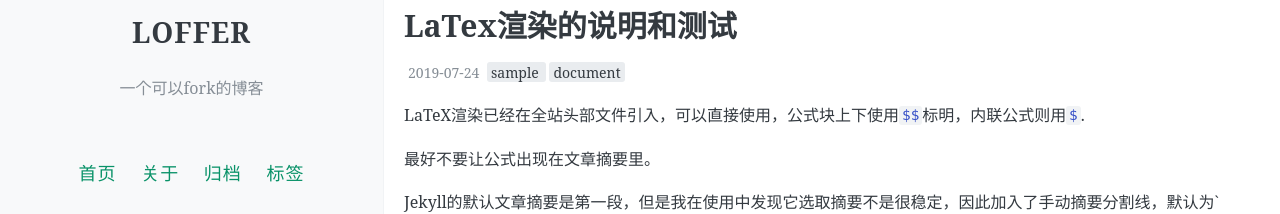
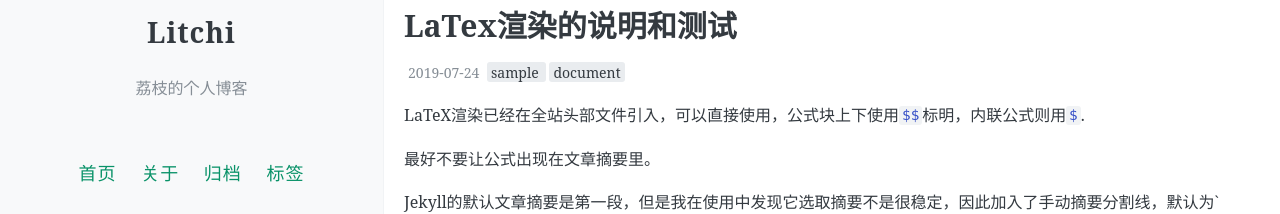
Before and after one commit to woshiwanglizhi/litchi, a Jekyll site: the page built from index.html, in a window 1280 px wide. Shown: the part 290-504 px from the top of the page. Built offline with Jekyll 4.4.1, drawn with Linux system fonts in a browser that asks for light colours; the list of posts is cut into pages by our own code; comment, search, counter and statistics services are not loaded.

Commit message:
Update _config.yml

```diff
--- a/_config.yml
+++ b/_config.yml
@@ -7,8 +7,8 @@
 # 井号后面的文字是说明文档，不会被程序读取。
 
 # 描述/签名
-name: LOFFER
-description: 一个可以fork的博客
+name: Litchi
+description: 荔枝的个人博客
 
 # 输入你的网站域名（如果你没有添加自己的域名，而是直接用GitHub pages分配的域名的话可以省略）
 url:
```
